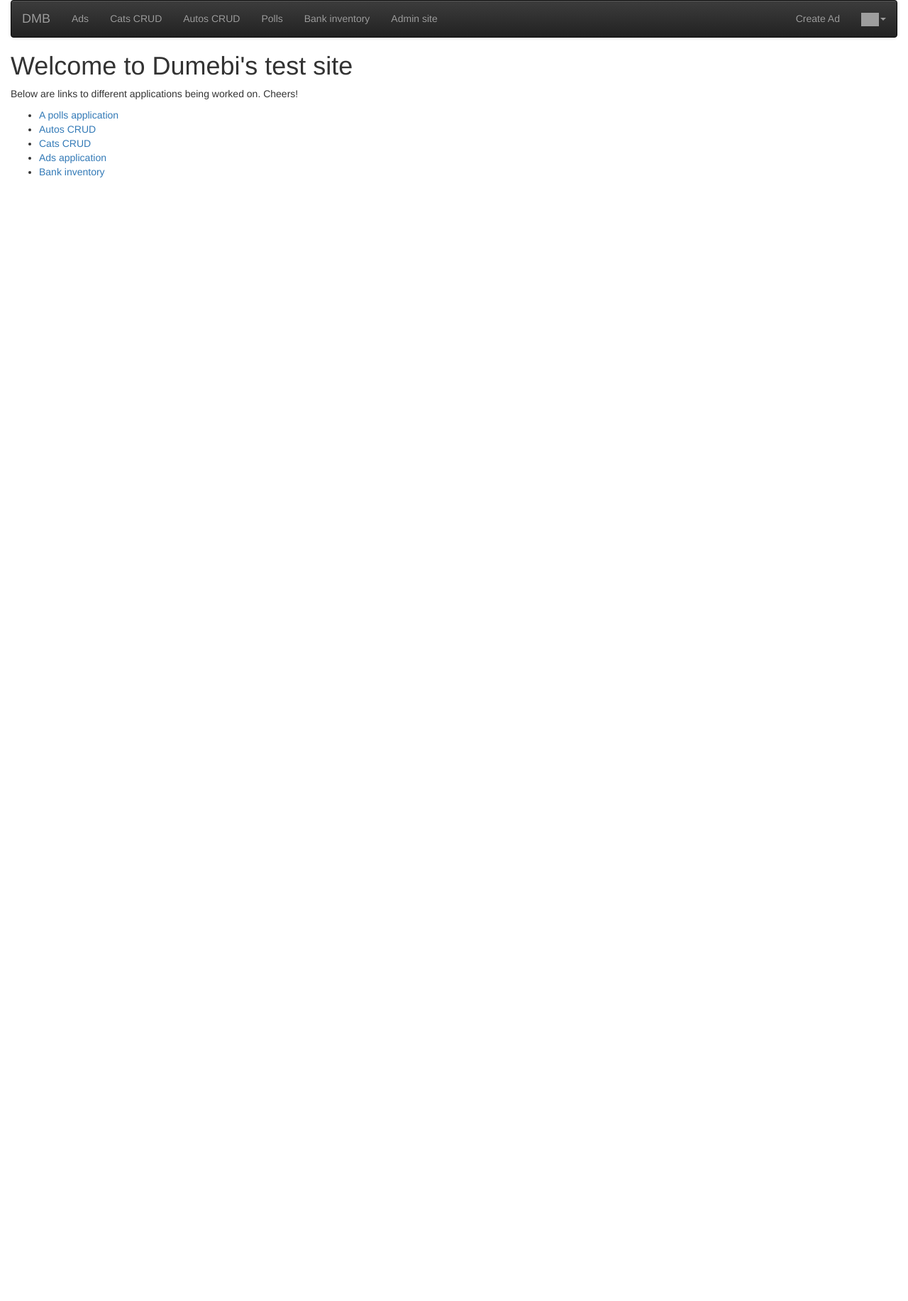
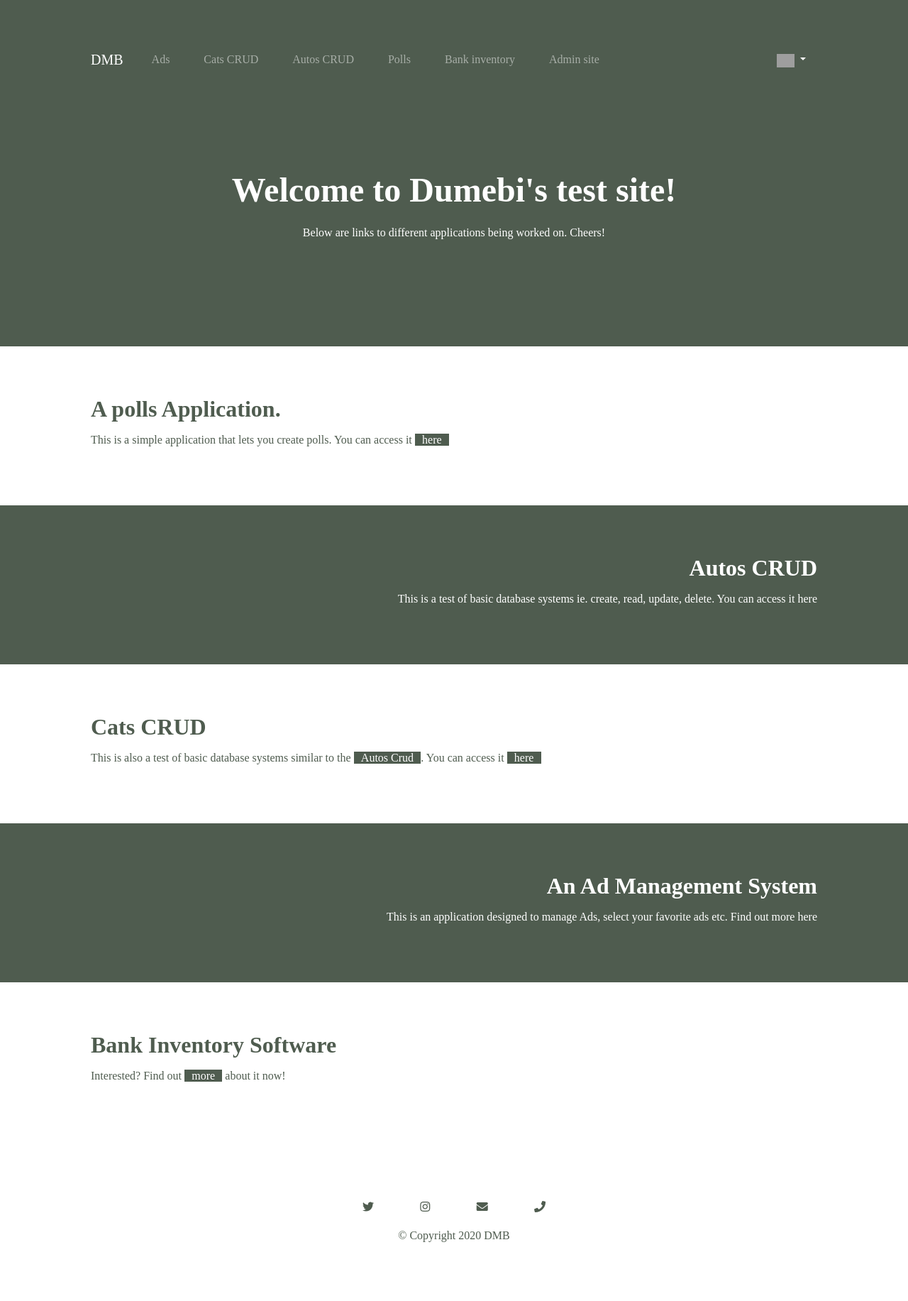
Before and after one commit to thedumebi/django-home, a Django app: page / in a window 1280 px wide. Shown: the whole page at 71% size. Before the commit the page ends 250 px from the top, so only its background shows below. Run offline with Django 3.2, Linux system fonts and the light colour scheme; a user stored in the database is signed in; some libraries are stand-ins or nearby versions; grey boxes are pictures that could not be loaded.

Commit message:
changed landing page css

```diff
--- /dev/null
+++ b/home/static/home/styles.css
@@ -0,0 +1,96 @@
+body {
+  font-family: "Montserrat";s
+}
+
+/* Navbar */
+.navbar {
+    padding: 0 0 4rem;
+}
+
+.nav-item {
+    padding: 0 1rem;
+  }
+
+.dropdown-menu {
+  background-color: #4f5c4f;
+}
+
+.container-fluid {
+    padding: 5% 10%;
+  }
+
+/* Headings Section */
+.big-heading {
+  font-size: 3rem;
+  font-weight: 900;
+  line-height: 1.5;
+}
+
+.section-heading {
+  font-size: 2rem;
+  font-weight: 700;
+  line-height: 1.5;
+}
+
+/* Color Sections */
+.colored-section {
+  background-color: #4f5c4f;
+  color: #fff;
+  text-align: right;
+}
+
+.colored-section a {
+  color: #fff;
+}
+
+.colored-section a:hover {
+  color: burlywood;
+}
+
+.white-section {
+  background-color: #fff;
+  color: #4f5c4f;
+}
+
+.white-section a {
+  background-color: #4f5c4f;
+  color: #fff;
+  padding: 0 1%;
+}
+
+.white-section a:hover {
+  color: burlywood;
+  }
+
+/* Title Section */
+#title.container-fluid {
+  padding: 0% 10% 10%;
+  text-align: center;
+}
+
+#title p {
+  line-height: 2;
+}
+
+/* Footer Section */
+#footer {
+  text-align: center;
+}
+
+#footer.white-section a{
+  background-color: #fff;
+  color: #4f5c4f;
+}
+
+.social-icon {
+  margin: 2% 2%;
+}
+
+@media (max-width:1028px) {
+  .big-heading {
+    font-family: "Montserrat";
+    font-weight: 700;
+    font-size: 2rem;
+    line-height: 1.5;
+  }
+}
--- a/home/templates/base_bootstrap.html
+++ b/home/templates/base_bootstrap.html
@@ -1,47 +1,32 @@
+{% load static %}
 <!DOCTYPE html>
 <html>
 <head>
-<!-- Edit dj4e-samples/settings.py and add APP_NAME = 'DJ4E Samples' or similar -->
+
 <title>{% block title %}{{ settings.APP_NAME }}{% endblock %}</title>
 
-<!-- Replace this value (42-42) with the one provided by the autograder -->
-<meta name="dj4e" content="42-42">
+<!-- CSS stylesheets -->
+<link rel="stylesheet" href="https://cdn.jsdelivr.net/npm/bootstrap@4.5.3/dist/css/bootstrap.min.css" integrity="sha384-TX8t27EcRE3e/ihU7zmQxVncDAy5uIKz4rEkgIXeMed4M0jlfIDPvg6uqKI2xXr2" crossorigin="anonymous" />
+<link rel="stylesheet" href= {% static "home/styles.css" %}>
 
-<meta name="dj4e-code" content="99999999">
+<!-- Bootstrap scripts -->
+<script src="https://code.jquery.com/jquery-3.5.1.slim.min.js" integrity="sha384-DfXdz2htPH0lsSSs5nCTpuj/zy4C+OGpamoFVy38MVBnE+IbbVYUew+OrCXaRkfj" crossorigin="anonymous"></script>
+<script src="https://cdn.jsdelivr.net/npm/popper.js@1.16.1/dist/umd/popper.min.js" integrity="sha384-9/reFTGAW83EW2RDu2S0VKaIzap3H66lZH81PoYlFhbGU+6BZp6G7niu735Sk7lN" crossorigin="anonymous"></script>
+<script src="https://cdn.jsdelivr.net/npm/bootstrap@4.5.3/dist/js/bootstrap.min.js" integrity="sha384-w1Q4orYjBQndcko6MimVbzY0tgp4pWB4lZ7lr30WKz0vr/aWKhXdBNmNb5D92v7s" crossorigin="anonymous"></script>
 
-<link rel="stylesheet"
-    href="https://maxcdn.bootstrapcdn.com/bootstrap/3.4.0/css/bootstrap.min.css"
-    crossorigin="anonymous">
+<!-- jQuery script -->
+<script src="https://ajax.googleapis.com/ajax/libs/jquery/3.5.1/jquery.min.js"></script>
 
-<link rel="stylesheet"
-    href="https://maxcdn.bootstrapcdn.com/bootstrap/3.4.0/css/bootstrap-theme.min.css"
-    crossorigin="anonymous">
-
-<link rel="stylesheet"
-    href="https://code.jquery.com/ui/1.12.1/themes/ui-lightness/jquery-ui.css"
-     crossorigin="anonymous">
-
-<script src="https://ajax.googleapis.com/ajax/libs/jquery/3.3.1/jquery.min.js"
-    crossorigin="anonymous"></script>
-
-<script src="https://maxcdn.bootstrapcdn.com/bootstrap/3.4.0/js/bootstrap.min.js"
-    crossorigin="anonymous"></script>
-
-<script
-  src="https://code.jquery.com/ui/1.12.1/jquery-ui.js"
-  crossorigin="anonymous"></script>
 
 <link rel="stylesheet" href="https://use.fontawesome.com/releases/v5.8.1/css/all.css">
 
 <link rel="stylesheet" href="https://use.fontawesome.com/releases/v5.8.1/css/v4-shims.css">
 
-<meta name="dj4e-version" content="2020-10-01">
 
 {% block head %} {% endblock %}
+</head>
 
-</head>
 <body>
-<div class="container-fluid">
 {% block navbar %} {% endblock %}
 {% block welcome %} {% endblock %}
 {% block messages %}
@@ -55,7 +40,6 @@
 {% endblock %}
 {% block content %}
 {% endblock %}
-</div>
 {% block footer %} {% endblock %}
 </body>
 </html>
--- a/home/templates/base_menu.html
+++ b/home/templates/base_menu.html
@@ -1,46 +1,81 @@
 {% extends "base_bootstrap.html" %}
+
 {% block navbar %}
 {% load app_tags %}
-<nav class="navbar navbar-default navbar-inverse" style= "width: auto;">
+<section class="colored-section">
   <div class="container-fluid">
-    <div class="navbar-header">
+    <nav class="navbar navbar-expand-lg navbar-dark">
+
       <a class="navbar-brand" href="/">{{ settings.APP_NAME }}</a>
-    </div>
+
+      <button class="navbar-toggler" type="button" data-toggle="collapse" data-target="#menu" aria-controls="menu" aria-expanded="false" aria-label="Toggle navigation">
+        <span class="navbar-toggler-icon"></span>
+      </button>
+
       <!-- https://stackoverflow.com/questions/22047251/django-dynamically-get-view-url-and-check-if-its-the-current-page -->
-    <ul class="nav navbar-nav">
+      <div class="collapse navbar-collapse" id="menu">
+        <ul class="navbar-nav mr-auto">
+
           {% url 'ads' as ads %}
-      <li {% if request.get_full_path == ads %}class="active"{% endif %}><a href="{% url 'ads:all' %}">Ads</a></li>
+          <li class="nav-item" {% if request.get_full_path == ads %}class="active"{% endif %}>
+            <a class="nav-link" href="{% url 'ads:all' %}">Ads</a>
+          </li>
+
           {% url 'cats' as cats %}
-      <li {% if request.get_full_path == cats %}class="active"{% endif %}><a href="{% url 'cats:all' %}">Cats CRUD</a></li>
+          <li class="nav-item" {% if request.get_full_path == cats %}class="active"{% endif %}>
+            <a class="nav-link" href="{% url 'cats:all' %}">Cats CRUD</a>
+          </li>
+
           {% url 'autos' as autos %}
-      <li {% if request.get_full_path == autos %}class="active"{% endif %}><a href="{% url 'autos:all' %}">Autos CRUD</a></li>
+          <li class="nav-item" {% if request.get_full_path == autos %}class="active"{% endif %}>
+            <a class="nav-link" href="{% url 'autos:all' %}">Autos CRUD</a>
+          </li>
+
           {% url 'polls' as polls %}
-      <li {% if request.get_full_path == polls %}class="active"{% endif %}><a href="{% url 'polls:index' %}">Polls</a></li>
+          <li class="nav-item" {% if request.get_full_path == polls %}class="active"{% endif %}>
+            <a class="nav-link" href="{% url 'polls:index' %}">Polls</a>
+          </li>
+
           {% url 'bank' as bank %}
-      <li {% if request.get_full_path == bank %}class="active"{% endif %}><a href="{% url 'bank:all' %}">Bank inventory</a></li>
+          <li class="nav-item" {% if request.get_full_path == bank %}class="active"{% endif %}>
+            <a class="nav-link" href="{% url 'bank:all' %}">Bank inventory</a>
+          </li>
+
           {% url 'admin' as admin %}
-      <li {% if request.get_full_path == admin %}class="active"{% endif %}><a href="admin/">Admin site</a></li>
+          <li class="nav-item" {% if request.get_full_path == admin %}class="active"{% endif %}>
+            <a class="nav-link" href="admin/">Admin site</a>
+          </li>
+
         </ul>
-    <ul class="nav navbar-nav navbar-right">
+
+        <ul class="navbar-nav navbar-right">
           {% if user.is_authenticated %}
-        <li>
-        <a href="{% url 'ads:ad_create' %}">Create Ad</a>
-        </li>
-        <li class="dropdown">
+          <li class="dropdown nav-item">
               <a href="#" data-toggle="dropdown" class="dropdown-toggle">
                   <img style="width: 25px;" src="{{ user|gravatar:60 }}"/><b class="caret"></b>
               </a>
               <ul class="dropdown-menu">
-                <li><a href="{% url 'logout' %}?next={% url 'ads:all' %}">Logout</a></li>
-                <li><a href="{% url 'cats:all' %}">Cats CRUD</a></li>
+                  <li class="nav-item">
+                    <a class="nav-link" href="{% url 'logout' %}?next={% url 'home:all' %}">Logout</a>
+                  </li>
+                  <li class="nav-item">
+                    <a class="nav-link" href="{% url 'cats:all' %}">Cats CRUD</a>
+                  </li>
               </ul>
           </li>
           {% else %}
           <li>
-        <a href="{% url 'login' %}?next={% url 'ads:all' %}">Login</a>
+          <a href="{% url 'login' %}?next={% url 'home:all' %}">Login</a>
           </li>
           {% endif %}
       </ul>
       </div>
+
+
+
   </nav>
+  </div>
+
+</section>
+
 {% endblock %}
--- a/home/templates/home/main.html
+++ b/home/templates/home/main.html
@@ -4,16 +4,57 @@
     <head>
         <title>{{ settings.APP_NAME }}</title>
     </head>
+
     <body>
-        <h1>Welcome to Dumebi's test site</h1>
-        <p>Below are links to different applications being worked on. Cheers!</p>
-        <ul>
-            <li><a href="/polls">A polls application</a></li>
-            <li><a href="/autos">Autos CRUD</a></li>
-            <li><a href="/cats">Cats CRUD</a></li>
-            <li><a href="/ads">Ads application</a></li>
-            <li><a href="/bank">Bank inventory</a></li>
-        </ul>
+        <div id="title" class="colored-section container-fluid">
+            <h1 class="big-heading">Welcome to Dumebi's test site!</h1>
+            <p>Below are links to different applications being worked on. Cheers!</p>
+        </div>
+
+        <div class="container-fluid white-section">
+            <h3 class="section-heading">A polls Application.</h3>
+            <p>This is a simple application that lets you create polls. You can access it <a href="{% url 'polls:index' %}">here</a></p>
+        </div>
+
+        <div class="container-fluid colored-section">
+            <h3 class="section-heading">Autos CRUD</h3>
+            <p>This is a test of basic database systems ie. create, read, update, delete. You can access it <a href="{% url 'autos:all' %}">here</a></p>
+        </div>
+
+        <div class="container-fluid white-section">
+            <h3 class="section-heading">Cats CRUD</h3>
+            <p>This is also a test of basic database systems similar to the <a href="{% url 'autos:all' %}">Autos Crud</a>. You can access it <a href="{% url 'cats:all' %}">here</a></p>
+        </div>
+
+        <div class="container-fluid colored-section">
+            <h3 class="section-heading">An Ad Management System</h3>
+            <p>This is an application designed to manage Ads, select your favorite ads etc. Find out more <a href="{% url 'ads:all' %}">here</a></p>
+        </div>
+
+        <div class="container-fluid white-section">
+            <h3 class="section-heading">Bank Inventory Software</h3>
+            <p>Interested? Find out <a href="{% url 'bank:all' %}">more</a> about it now!</p>
+        </div>
+
+        <footer id="footer" class="white-section">
+            <div class="container-fluid">
+              <a href="https://twitter.com/danielchiwuzoh">
+                <i class="social-icon fab fa-twitter"></i>
+              </a>
+              <a href="https://instagram.com/danielciwuzoh">
+                <i class="social-icon fab fa-instagram"></i>
+              </a>
+              <a href="mailto:chiwuzohdaniel@gmail.com">
+                <i class="social-icon fas fa-envelope"></i>
+              </a>
+              <a href="tel:+2348028611554">
+                <i class="social-icon fas fa-phone"></i>
+              </a>
+              <p>© Copyright 2020 DMB</p>
+            </div>
+          </footer>
+
+
     </body>
 </html>
 {% endblock %}
```
Also changed, not shown: home/templates/styles.css (added, +12 -0 lines), db.sqlite3, 1 other file. Lines whose indentation alone changed are shown as unchanged.
